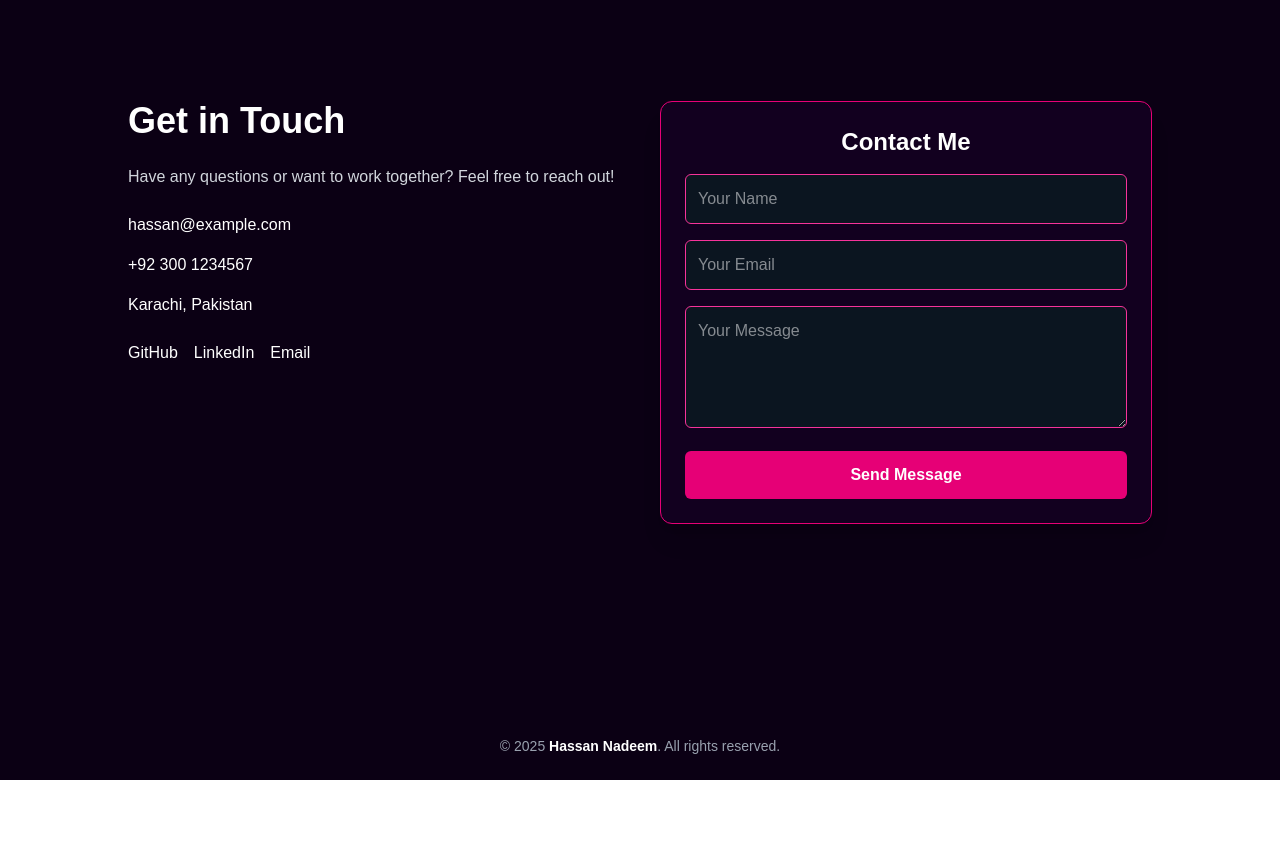
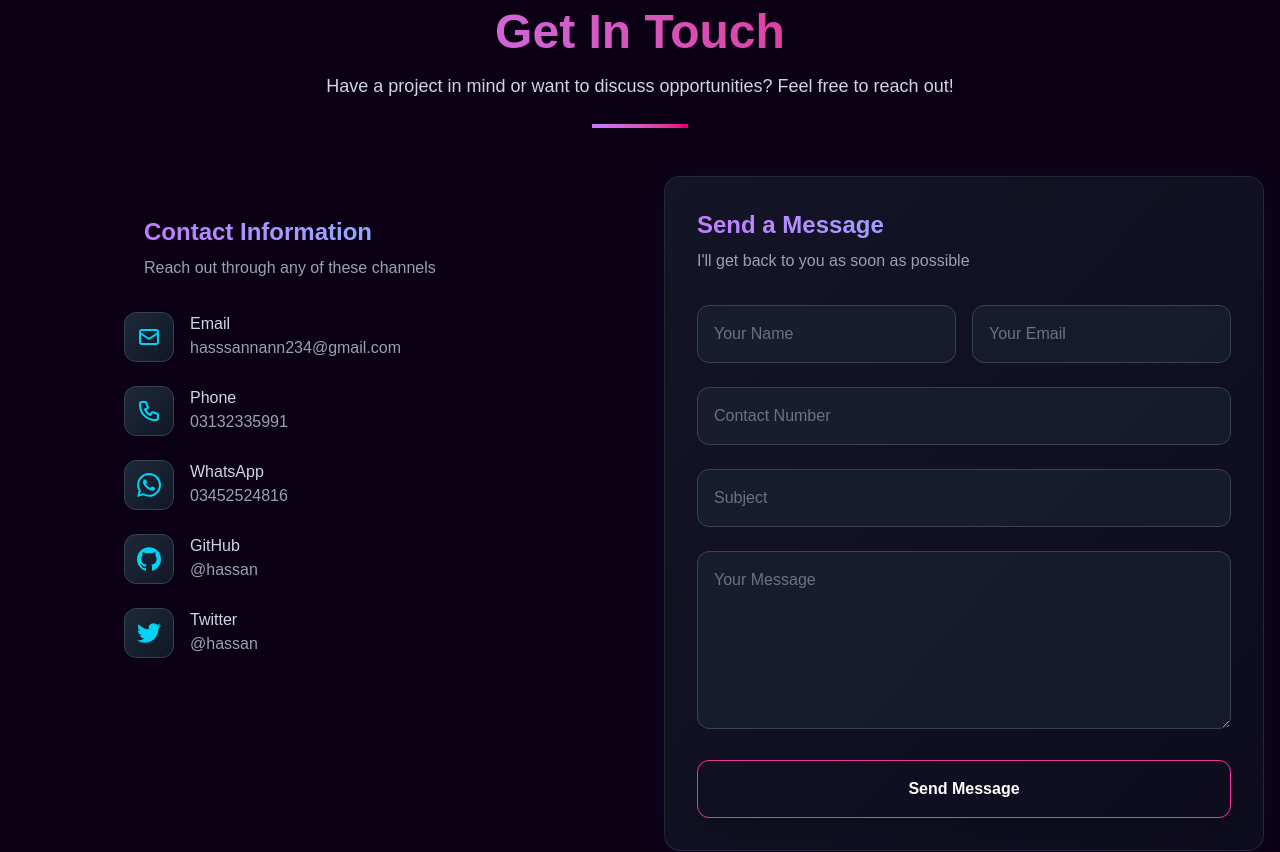
Before and after one commit to hassannadeemansari/Portfolio3, a Next.js app: page / in a window 1280 px wide. Shown: the part 3640-4492 px from the top of the page. Before the commit the page ends 4420 px from the top, so only its background shows below. Built offline with nearby package versions, Linux system fonts and the light colour scheme.

Commit message:
Add files via upload

```diff
--- a/src/Compnents/ContactSection.tsx
+++ b/src/Compnents/ContactSection.tsx
@@ -1,227 +1,278 @@
 
 "use client";
-import { useState } from "react";
-import { motion } from "framer-motion";
+import { useState, useEffect } from "react";
+import { motion, useAnimation } from "framer-motion";
+import { useInView } from "react-intersection-observer";
 
 export default function ContactSection() {
-  const [form, setForm] = useState({ name: "", email: "", message: "" });
-
   return (
-    <section className="min-h-screen flex items-center justify-center bg-[#0b0014] p-6">
-      <div className="max-w-5xl w-full grid md:grid-cols-2 gap-10 bg-transparent">
-
-        {/* Left Side - Contact Info */}
-        <motion.div
-          initial={{ opacity: 0, x: -50 }}
-          animate={{ opacity: 1, x: 0 }}
-          transition={{ duration: 0.6 }}
-          className="text-white space-y-6"
-        >
-          <h2 className="text-4xl font-bold">Get in Touch</h2>
-          <p className="text-gray-300">
-            Have any questions or want to work together?
-            Feel free to reach out!
-          </p>
-
-          <div className="space-y-4">
-            <div className="flex items-center gap-3">
-{/*               <Mail className="text-pink-500" /> */}
-              <p>hassan@example.com</p>
-            </div>
-            <div className="flex items-center gap-3">
-{/*               <Phone className="text-pink-500" /> */}
-              <p>+92 300 1234567</p>
-            </div>
-            <div className="flex items-center gap-3">
-{/*               <MapPin className="text-pink-500" /> */}
-              <p>Karachi, Pakistan</p>
-            </div>
-          </div>
-
-          <div className="flex gap-4 mt-6">
-            <a href="https://github.com/hassannadeemansari" target="_blank" className="hover:text-pink-500">GitHub</a>
-            <a href="https://linkedin.com" target="_blank" className="hover:text-pink-500">LinkedIn</a>
-            <a href="mailto:hassan@example.com" className="hover:text-pink-500">Email</a>
-          </div>
-        </motion.div>
-
-        {/* Right Side - Contact Form */}
-        <motion.form
-          initial={{ opacity: 0, x: 50 }}
-          animate={{ opacity: 1, x: 0 }}
-          transition={{ duration: 0.6 }}
-          className="bg-[#12001f] border border-pink-600 p-6 rounded-xl shadow-xl space-y-4"
-        >
-          <h3 className="text-2xl font-bold text-white text-center">Contact Me</h3>
-
-          <input
-            type="text"
-            placeholder="Your Name"
-            className="w-full p-3 rounded-md bg-[#0b1520] text-white border border-pink-500 focus:outline-none"
-          />
-          <input
-            type="email"
-            placeholder="Your Email"
-            className="w-full p-3 rounded-md bg-[#0b1520] text-white border border-pink-500 focus:outline-none"
-          />
-          <textarea
-            placeholder="Your Message"
-            className="w-full p-3 rounded-md bg-[#0b1520] text-white border border-pink-500 focus:outline-none"
-            rows={4}
-          ></textarea>
-
-          <button
-            type="submit"
-            className="w-full bg-pink-600 hover:bg-pink-700 text-white font-semibold py-3 rounded-md transition-all"
-          >
-            Send Message
-          </button>
-        </motion.form>
+    <section className="w-full py-16 md:py-24 bg-[#0B0014]">
+      <div className="container mx-auto px-4">
+        <SectionHeader />
+        <div className="grid grid-cols-1 lg:grid-cols-2 gap-12 mt-12">
+          <ContactInfo />
+          <ContactForm />
+        </div>
       </div>
     </section>
   );
 }
 
+function SectionHeader() {
+  const controls = useAnimation();
+  const [ref, inView] = useInView({ triggerOnce: true, threshold: 0.1 });
 
+  useEffect(() => {
+    if (inView) controls.start({ opacity: 1, y: 0 });
+  }, [controls, inView]);
 
+  return (
+    <motion.div
+      ref={ref}
+      initial={{ opacity: 0, y: 30 }}
+      animate={controls}
+      transition={{ duration: 0.6, ease: "easeOut" }}
+      className="text-center max-w-3xl mx-auto"
+    >
+      <h2 className="text-4xl md:text-5xl font-bold text-transparent bg-clip-text bg-gradient-to-r from-purple-400 to-pink-600">
+        Get In Touch
+      </h2>
+      <p className="mt-4 text-gray-300 text-lg">
+        Have a project in mind or want to discuss opportunities? Feel free to reach out!
+      </p>
+      <div className="mt-6 flex justify-center">
+        <div className="h-1 w-24 bg-gradient-to-r from-purple-400 to-pink-600" />
+      </div>
+    </motion.div>
+  );
+}
 
+function ContactInfo() {
+  const controls = useAnimation();
+  const [ref, inView] = useInView({ triggerOnce: true, threshold: 0.1 });
+  const items = [
+    { icon: <EmailIcon />, title: "Email", value: "hasssannann234@gmail.com", link: "mailto:hasssannann234@gmail.com" },
+    { icon: <PhoneIcon />, title: "Phone", value: "03132335991", link: "tel:923132335991" },
+    { icon: <WhatsAppIcon />, title: "WhatsApp", value: "03452524816", link: "https://wa.me/923452524816" },
+    { icon: <GitHubIcon />, title: "GitHub", value: "@hassan", link: "https://github.com/hassannadeemansari" },
+    { icon: <TwitterIcon />, title: "Twitter", value: "@hassan", link: "https://x.com/HassanA5069" }
+  ];
 
+  useEffect(() => {
+    if (inView) controls.start({ opacity: 1, y: 0 });
+  }, [controls, inView]);
 
+  return (
+    <motion.div
+      ref={ref}
+      initial={{ opacity: 0, y: 40 }}
+      animate={controls}
+      transition={{ duration: 0.7, delay: 0.2, ease: "easeOut" }}
+      className="sm:pl-32 pl-6 pt-10 rounded-2xl  backdrop-blur-lg "
+    >
+      <h3 className="text-2xl font-bold bg-gradient-to-r from-purple-400 to-cyan-400 bg-clip-text text-transparent">
+        Contact Information
+      </h3>
+      <p className="mt-2 text-gray-400">
+        Reach out through any of these channels
+      </p>
+      <div className="mt-8 space-y-6">
+        {items.map((item, index) => (
+          <motion.a
+            key={index}
+            href={item.link}
+            target="_blank"
+            rel="noopener noreferrer"
+            initial={{ opacity: 0, x: -20 }}
+            animate={controls}
+            transition={{ duration: 0.5, delay: 0.1 * index }}
+            className="flex items-start gap-4 group"
+          >
+            <div className="p-3 rounded-xl bg-gradient-to-br from-gray-800 to-gray-900 border border-gray-700 group-hover:border-cyan-400/50 transition-all">
+              {item.icon}
+            </div>
+            <div>
+              <h4 className="font-medium text-gray-300 group-hover:text-cyan-300 transition-colors">
+                {item.title}
+              </h4>
+              <p className="text-gray-400 group-hover:text-white transition-colors">
+                {item.value}
+              </p>
+            </div>
+          </motion.a>
+        ))}
+      </div>
+    </motion.div>
+  );
+}
 
+function ContactForm() {
+  const [form, setForm] = useState({ name: "", email: "", contact: "", subject: "", message: "" });
+  const [loading, setLoading] = useState(false);
+  const [responseMsg, setResponseMsg] = useState("");
 
+  const handleChange = (e: React.ChangeEvent<HTMLInputElement | HTMLTextAreaElement>) => {
+    setForm({ ...form, [e.target.name]: e.target.value });
+  };
 
+  const handleSubmit = async (e: React.FormEvent<HTMLFormElement>) => {
+    e.preventDefault();
+    setLoading(true);
+    setResponseMsg("");
+    try {
+      const res = await fetch("/api/contact", {
+        method: "POST",
+        headers: { "Content-Type": "application/json" },
+        body: JSON.stringify(form),
+      });
+      const data = await res.json();
+      setResponseMsg(data.success ? "✅ Message sent successfully!" : "❌ Failed to send.");
+      if (data.success) setForm({ name: "", email: "", contact: "", subject: "", message: "" });
+    } catch {
+      setResponseMsg("⚠️ Something went wrong.");
+    } finally {
+      setLoading(false);
+    }
+  };
 
+  const controls = useAnimation();
+  const [ref, inView] = useInView({ triggerOnce: true, threshold: 0.1 });
 
+  useEffect(() => {
+    if (inView) controls.start({ opacity: 1, y: 0 });
+  }, [controls, inView]);
 
+  return (
+    <motion.form
+      ref={ref}
+      initial={{ opacity: 0, y: 40 }}
+      animate={controls}
+      transition={{ duration: 0.7, delay: 0.4, ease: "easeOut" }}
+      onSubmit={handleSubmit}
+      className="p-8 rounded-2xl bg-gradient-to-br from-gray-800/50 to-gray-900/50 backdrop-blur-lg border border-gray-700/50 shadow-[0_0_30px_rgba(79,70,229,0.1)]"
+    >
+      <h3 className="text-2xl font-bold bg-gradient-to-r from-purple-400 to-cyan-400 bg-clip-text text-transparent">
+        Send a Message
+      </h3>
+      <p className="mt-2 text-gray-400">
+        I&apos;ll get back to you as soon as possible
+      </p>
 
+      <div className="mt-8 space-y-6">
+        <div className="grid grid-cols-1 md:grid-cols-2 gap-4">
+          <InputField name="name" value={form.name} onChange={handleChange} placeholder="Your Name" required />
+          <InputField name="email" type="email" value={form.email} onChange={handleChange} placeholder="Your Email" required />
+        </div>
 
+        <InputField name="contact" value={form.contact} onChange={handleChange} placeholder="Contact Number" required />
+        <InputField name="subject" value={form.subject} onChange={handleChange} placeholder="Subject" required />
 
-// "use client";
-// import { useState } from "react";
-// import { Mail, Phone, MapPin, Linkedin, Github, Twitter, MessageSquare } from "lucide-react";
+        <textarea
+          name="message"
+          value={form.message}
+          onChange={handleChange}
+          placeholder="Your Message"
+          rows={6}
+          className="w-full border border-gray-700 rounded-xl p-4 focus:ring-1 focus:ring-pink-500 focus:border-transparent outline-none bg-gray-800/50 text-white placeholder-gray-500 transition-all"
+          required
+        />
 
-// export default function ContactSection() {
-//   const [form, setForm] = useState({ name: "", email: "", subject: "", message: "" });
-//   const [loading, setLoading] = useState(false);
-//   const [success, setSuccess] = useState<string | null>(null);
+        <motion.button
+          whileTap={{ scale: 0.95 }}
+          whileHover={{ scale: 1.02, boxShadow: "0 0 20px #db2977" }}
+          type="submit"
+          disabled={loading}
+          className="w-full  text-white py-4 rounded-xl font-semibold shadow-lg hover:shadow-xl transition-all disabled:opacity-60 border border-pink-500"
+        >
+          {loading ? (
+            <span className="flex items-center justify-center gap-2">
+              <Spinner />
+              Sending...
+            </span>
+          ) : (
+            "Send Message"
+          )}
+        </motion.button>
 
-//   async function handleSubmit(e: React.FormEvent) {
-//     e.preventDefault();
-//     setLoading(true);
+        {responseMsg && (
+          <p className={`text-center font-medium ${responseMsg.includes("✅") ? "text-green-400" : responseMsg.includes("❌") ? "text-red-400" : "text-yellow-400"}`}>
+            {responseMsg}
+          </p>
+        )}
+      </div>
+    </motion.form>
+  );
+}
 
+interface InputFieldProps {
+  name: string;
+  value: string;
+  onChange: (e: React.ChangeEvent<HTMLInputElement>) => void;
+  placeholder: string;
+  type?: string;
+  required?: boolean;
+}
 
-//   return (
-//     <section className="relative bg-[#0B0014] py-20 px-6 flex justify-center overflow-hidden">
-//       {/* 🔥 Animated Gradient Background */}
-//       <div className="absolute inset-0 bg-gradient-to-br from-pink-600/10 via-purple-700/10 to-indigo-800/10 blur-3xl animate-pulse"></div>
+function InputField({ name, value, onChange, placeholder, type = "text", required = false }: InputFieldProps) {
+  return (
+    <input
+      name={name}
+      value={value}
+      onChange={onChange}
+      placeholder={placeholder}
+      type={type}
+      required={required}
+      className="w-full border border-gray-700 rounded-xl p-4 focus:ring-1 focus:ring-pink-500 focus:border-transparent outline-none bg-gray-800/50 text-white placeholder-gray-500 transition-all"
+    />
+  );
+}
 
-//       <div className="grid md:grid-cols-2 gap-12 max-w-6xl w-full relative z-10">
+function Spinner() {
+  return (
+    <svg className="animate-spin h-5 w-5 text-white" xmlns="http://www.w3.org/2000/svg" fill="none" viewBox="0 0 24 24">
+      <circle className="opacity-25" cx="12" cy="12" r="10" stroke="currentColor" strokeWidth="4"></circle>
+      <path className="opacity-75" fill="currentColor" d="M4 12a8 8 0 018-8V0C5.373 0 0 5.373 0 12h4zm2 5.291A7.962 7.962 0 014 12H0c0 3.042 1.135 5.824 3 7.938l3-2.647z"></path>
+    </svg>
+  );
+}
 
-//         {/* ✅ Left Side - Contact Info */}
-//         <div className="text-white space-y-6 p-8 rounded-2xl backdrop-blur-xl bg-white/5 border border-white/10 shadow-[0_0_40px_rgba(255,0,150,0.3)]">
-//           <h2 className="text-4xl font-extrabold bg-gradient-to-r from-pink-400 to-purple-500 bg-clip-text text-transparent">
-//             Let's Work Together
-//           </h2>
-//           <p className="text-gray-300">
-//             Have a project idea or need a stunning website? Let’s connect and create something amazing together!
-//           </p>
+// Icon Components
+function EmailIcon() {
+  return (
+    <svg xmlns="http://www.w3.org/2000/svg" className="h-6 w-6 text-cyan-400" fill="none" viewBox="0 0 24 24" stroke="currentColor">
+      <path strokeLinecap="round" strokeLinejoin="round" strokeWidth={2} d="M3 8l7.89 5.26a2 2 0 002.22 0L21 8M5 19h14a2 2 0 002-2V7a2 2 0 00-2-2H5a2 2 0 00-2 2v10a2 2 0 002 2z" />
+    </svg>
+  );
+}
 
-//           {/* Info Cards */}
-//           <InfoCard icon={<Mail />} text="hassan@example.com" />
-//           <InfoCard icon={<Phone />} text="+92 300 1234567" />
-//           <InfoCard icon={<MapPin />} text="Karachi, Pakistan" />
+function PhoneIcon() {
+  return (
+    <svg xmlns="http://www.w3.org/2000/svg" className="h-6 w-6 text-cyan-400" fill="none" viewBox="0 0 24 24" stroke="currentColor">
+      <path strokeLinecap="round" strokeLinejoin="round" strokeWidth={2} d="M3 5a2 2 0 012-2h3.28a1 1 0 01.948.684l1.498 4.493a1 1 0 01-.502 1.21l-2.257 1.13a11.042 11.042 0 005.516 5.516l1.13-2.257a1 1 0 011.21-.502l4.493 1.498a1 1 0 01.684.949V19a2 2 0 01-2 2h-1C9.716 21 3 14.284 3 6V5z" />
+    </svg>
+  );
+}
 
-//           {/* ✅ WhatsApp Button */}
-//           <a
-//             href="https://wa.me/923001234567"
-//             target="_blank"
-//             rel="noopener noreferrer"
-//             className="flex items-center gap-2 bg-green-500 hover:bg-green-600 px-5 py-3 rounded-lg font-semibold transition shadow-lg animate-pulse hover:scale-105"
-//           >
-//             <MessageSquare className="text-white" size={20} />
-//             Chat on WhatsApp
-//           </a>
+function WhatsAppIcon() {
+  return (
+    <svg xmlns="http://www.w3.org/2000/svg" className="h-6 w-6 text-cyan-400" viewBox="0 0 24 24" fill="currentColor">
+      <path d="M17.472 14.382c-.297-.149-1.758-.867-2.03-.967-.273-.099-.471-.148-.67.15-.197.297-.767.966-.94 1.164-.173.199-.347.223-.644.075-.297-.15-1.255-.463-2.39-1.475-.883-.788-1.48-1.761-1.653-2.059-.173-.297-.018-.458.13-.606.134-.133.298-.347.446-.52.149-.174.198-.298.298-.497.099-.198.05-.371-.025-.52-.075-.149-.669-1.612-.916-2.207-.242-.579-.487-.5-.669-.51-.173-.008-.371-.01-.57-.01-.198 0-.52.074-.792.372-.272.297-1.04 1.016-1.04 2.479 0 1.462 1.065 2.875 1.213 3.074.149.198 2.096 3.2 5.077 4.487.709.306 1.262.489 1.694.625.712.227 1.36.195 1.871.118.571-.085 1.758-.719 2.006-1.413.248-.694.248-1.289.173-1.413-.074-.124-.272-.198-.57-.347m-5.421 7.403h-.004a9.87 9.87 0 01-5.031-1.378l-.361-.214-3.741.982.998-3.648-.235-.374a9.86 9.86 0 01-1.51-5.26c.001-5.45 4.436-9.884 9.888-9.884 2.64 0 5.122 1.03 6.988 2.898a9.825 9.825 0 012.893 6.994c-.003 5.45-4.437 9.884-9.885 9.884m8.413-18.297A11.815 11.815 0 0012.05 0C5.495 0 .16 5.335.157 11.892c0 2.096.547 4.142 1.588 5.945L.057 24l6.305-1.654a11.882 11.882 0 005.683 1.448h.005c6.554 0 11.89-5.335 11.893-11.893a11.821 11.821 0 00-3.48-8.413Z"/>
+    </svg>
+  );
+}
 
-//           {/* Social Icons */}
-//           <div className="flex gap-4 mt-6">
-//             <SocialIcon href="https://linkedin.com" icon={<Linkedin />} />
-//             <SocialIcon href="https://github.com" icon={<Github />} />
-//             <SocialIcon href="https://twitter.com" icon={<Twitter />} />
-//           </div>
-//         </div>
+function GitHubIcon() {
+  return (
+    <svg xmlns="http://www.w3.org/2000/svg" className="h-6 w-6 text-cyan-400" viewBox="0 0 24 24" fill="currentColor">
+      <path d="M12 .297c-6.63 0-12 5.373-12 12 0 5.303 3.438 9.8 8.205 11.385.6.113.82-.258.82-.577 0-.285-.01-1.04-.015-2.04-3.338.724-4.042-1.61-4.042-1.61C4.422 18.07 3.633 17.7 3.633 17.7c-1.087-.744.084-.729.084-.729 1.205.084 1.838 1.236 1.838 1.236 1.07 1.835 2.809 1.305 3.495.998.108-.776.417-1.305.76-1.605-2.665-.3-5.466-1.332-5.466-5.93 0-1.31.465-2.38 1.235-3.22-.135-.303-.54-1.523.105-3.176 0 0 1.005-.322 3.3 1.23.96-.267 1.98-.399 3-.405 1.02.006 2.04.138 3 .405 2.28-1.552 3.285-1.23 3.285-1.23.645 1.653.24 2.873.12 3.176.765.84 1.23 1.91 1.23 3.22 0 4.61-2.805 5.625-5.475 5.92.42.36.81 1.096.81 2.22 0 1.606-.015 2.896-.015 3.286 0 .315.21.69.825.57C20.565 22.092 24 17.592 24 12.297c0-6.627-5.373-12-12-12"/>
+    </svg>
+  );
+}
 
-//         {/* ✅ Right Side - Contact Form */}
-//         <form
-//           onSubmit={handleSubmit}
-//           className="p-8 rounded-2xl backdrop-blur-xl bg-white/10 border border-white/10 shadow-[0_0_40px_rgba(255,0,150,0.2)]"
-//         >
-//           <h3 className="text-2xl font-bold mb-6 text-white">Contact Me</h3>
-
-//           <Input label="Full Name" type="text" onChange={(e:any) => setForm({ ...form, name: e.target.value })} />
-//           <Input label="Email" type="email" onChange={(e:any) => setForm({ ...form, email: e.target.value })} />
-//           <Input label="Subject" type="text" onChange={(e:any) => setForm({ ...form, subject: e.target.value })} />
-
-//           <div className="mb-4">
-//             <label className="block mb-1 font-medium text-white">Message</label>
-//             <textarea
-//               rows={4}
-//               required
-//               className="w-full px-4 py-2 border border-pink-400/50 bg-white/20 rounded-lg focus:ring-2 focus:ring-pink-500 text-white"
-//               onChange={(e) => setForm({ ...form, message: e.target.value })}
-//             ></textarea>
-//           </div>
-
-//           <button
-//             type="submit"
-//             disabled={loading}
-//             className="w-full bg-gradient-to-r from-pink-500 to-purple-600 hover:opacity-90 text-white py-3 rounded-lg font-semibold transition shadow-[0_0_20px_rgba(255,0,200,0.6)] hover:scale-105"
-//           >
-//             {loading ? "Sending..." : "Send Message"}
-//           </button>
-
-//           {success && (
-//             <p className="mt-4 text-green-400 font-medium text-center">{success}</p>
-//           )}
-//         </form>
-//       </div>
-//     </section>
-//   );
-// }
-
-// /* ✅ Reusable Input Component */
-// function Input({ label, type, onChange }: { label: string; type: string; onChange: any }) {
-//   return (
-//     <div className="mb-4">
-//       <label className="block mb-1 font-medium text-white">{label}</label>
-//       <input
-//         type={type}
-//         required
-//         className="w-full px-4 py-2 border border-pink-400/50 bg-white/20 text-white rounded-lg focus:ring-2 focus:ring-pink-500"
-//         onChange={onChange}
-//       />
-//     </div>
-//   );
-// }
-
-// /* ✅ Info Card Component */
-// function InfoCard({ icon, text }: { icon: React.ReactNode; text: string }) {
-//   return (
-//     <div className="flex items-center gap-3 bg-white/10 p-4 rounded-xl shadow-lg border border-pink-400/50 hover:scale-105 transition">
-//       <div className="text-pink-400">{icon}</div>
-//       <p>{text}</p>
-//     </div>
-//   );
-// }
-
-// /* ✅ Social Icon Component */
-// function SocialIcon({ href, icon }: { href: string; icon: React.ReactNode }) {
-//   return (
-//     <a
-//       href={href}
-//       target="_blank"
-//       className="p-3 rounded-full bg-pink-500 hover:bg-purple-600 transition shadow-lg hover:scale-110 hover:rotate-6"
-//     >
-//       {icon}
-//     </a>
-//   );
-// }
+function TwitterIcon() {
+  return (
+    <svg xmlns="http://www.w3.org/2000/svg" className="h-6 w-6 text-cyan-400" viewBox="0 0 24 24" fill="currentColor">
+      <path d="M23.953 4.57a10 10 0 01-2.825.775 4.958 4.958 0 002.163-2.723c-.951.555-2.005.959-3.127 1.184a4.92 4.92 0 00-8.384 4.482C7.69 8.095 4.067 6.13 1.64 3.162a4.822 4.822 0 00-.666 2.475c0 1.71.87 3.213 2.188 4.096a4.904 4.904 0 01-2.228-.616v.06a4.923 4.923 0 003.946 4.827 4.996 4.996 0 01-2.212.085 4.936 4.936 0 004.604 3.417 9.867 9.867 0 01-6.102 2.105c-.39 0-.779-.023-1.17-.067a13.995 13.995 0 007.557 2.209c9.053 0 13.998-7.496 13.998-13.985 0-.21 0-.42-.015-.63A9.935 9.935 0 0024 4.59z"/>
+    </svg>
+  );
+}
```
